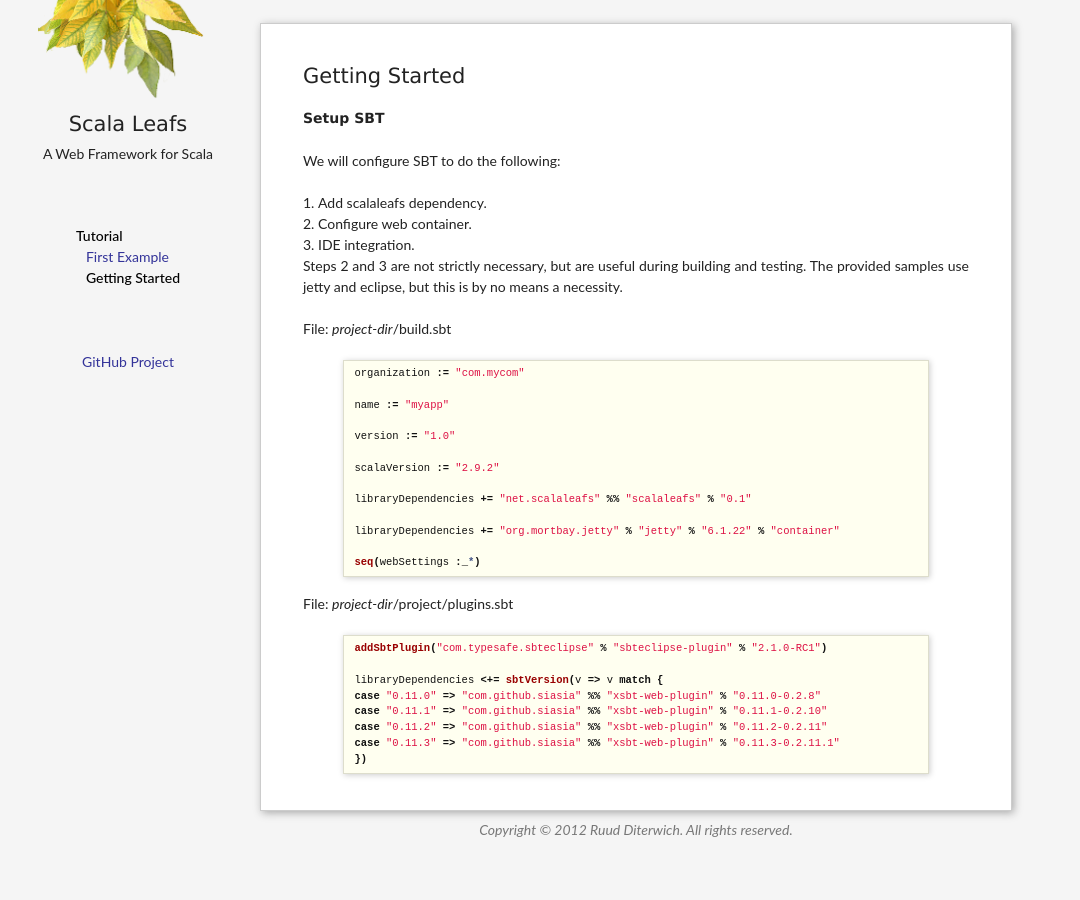
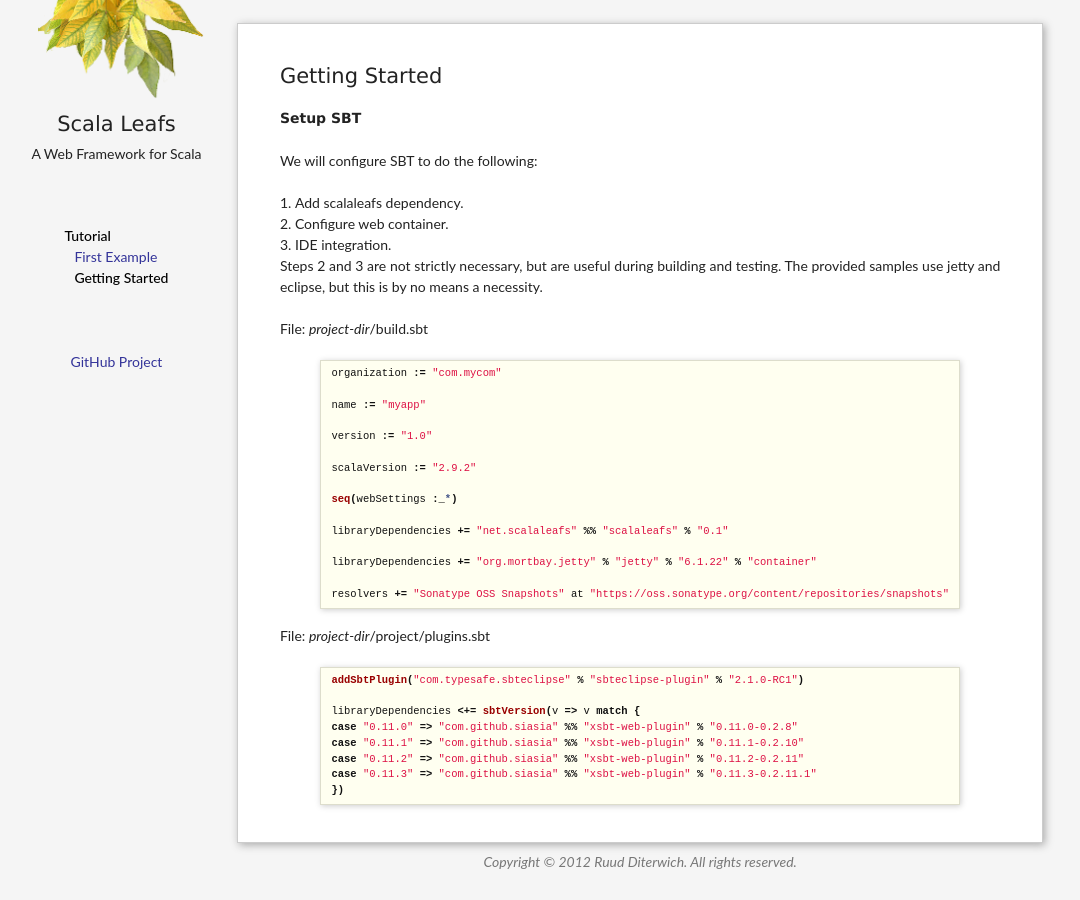
Before and after one commit to scalastuff/scalaleafs, a Jekyll site: the page built from tutorial/getting-started.md, in a window 1280 px wide. Shown: the whole page, without its empty margins (4-1084 px from the left). Built offline with Jekyll 4.4.1, drawn with Linux system fonts in a browser that asks for light colours.

Commit message:
Updated tutorial/getting-started.md

```diff
--- a/tutorial/getting-started.md
+++ b/tutorial/getting-started.md
@@ -26,11 +26,13 @@ version := "1.0"
 
 scalaVersion := "2.9.2"
 
+seq(webSettings :_*)
+
 libraryDependencies += "net.scalaleafs" %% "scalaleafs" % "0.1"
 
 libraryDependencies += "org.mortbay.jetty" % "jetty" % "6.1.22" % "container"
 
-seq(webSettings :_*)
+resolvers += "Sonatype OSS Snapshots" at "https://oss.sonatype.org/content/repositories/snapshots"
 {% endhighlight %}
 
 File: *project-dir*/project/plugins.sbt
```
